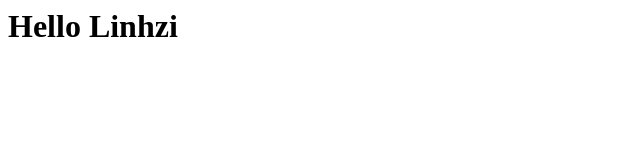
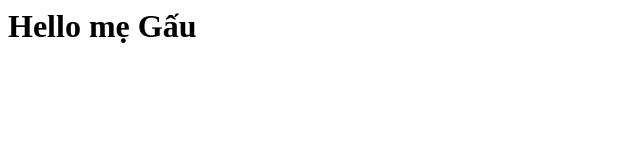
Before and after one commit to yuulingg/yuulingg.github.io, a plain HTML site: page fashion/index.html in a window 1280 px wide. Shown: the full height of the page, 0-640 px from the left. Drawn offline with Linux system fonts and the light colour scheme.

Commit message:
update
update name

```diff
--- a/fashion/index.html
+++ b/fashion/index.html
@@ -1 +1 @@
-<h1> Hello Linhzi</h1>
+<h1> Hello mẹ Gấu</h1>
```
